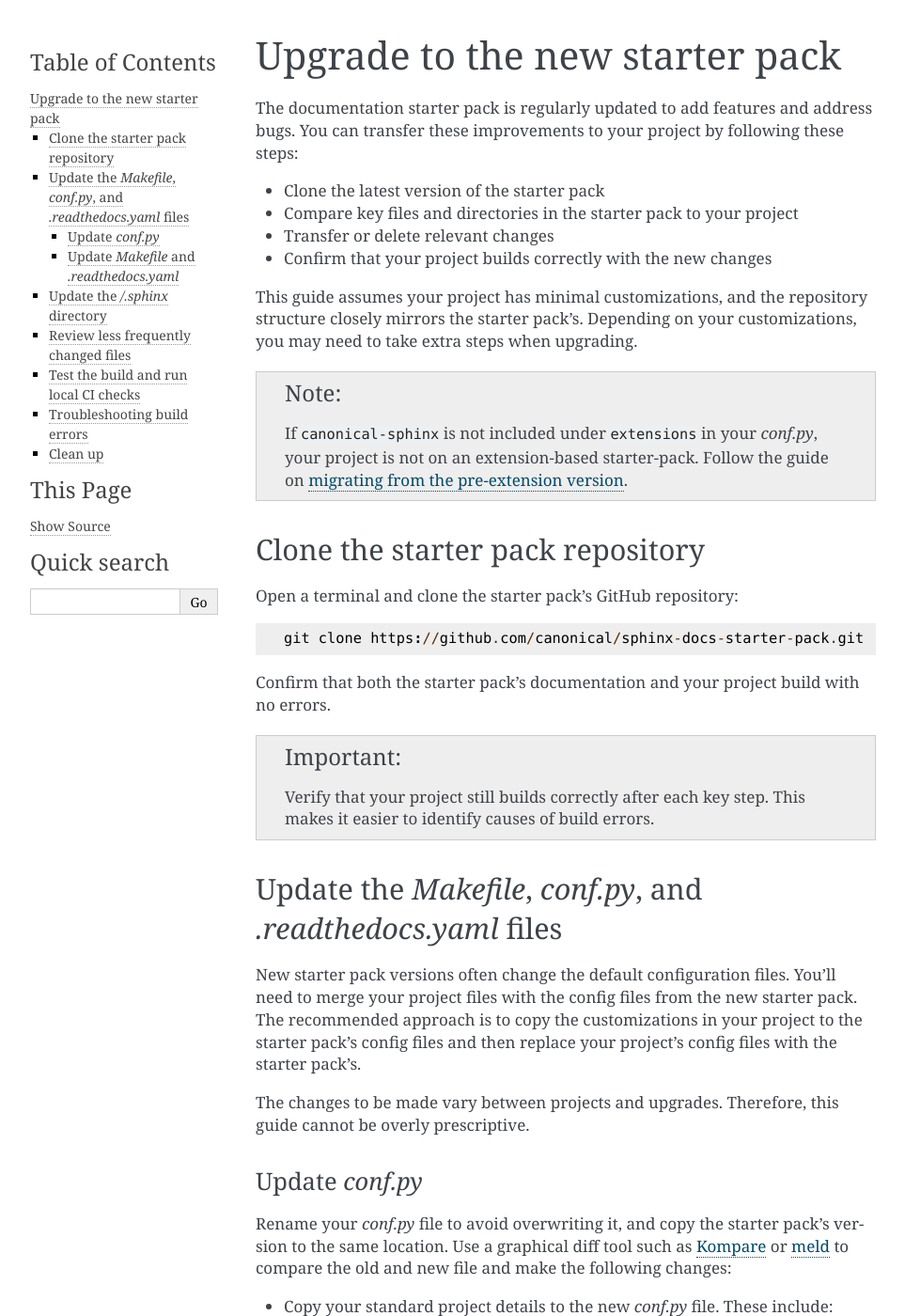
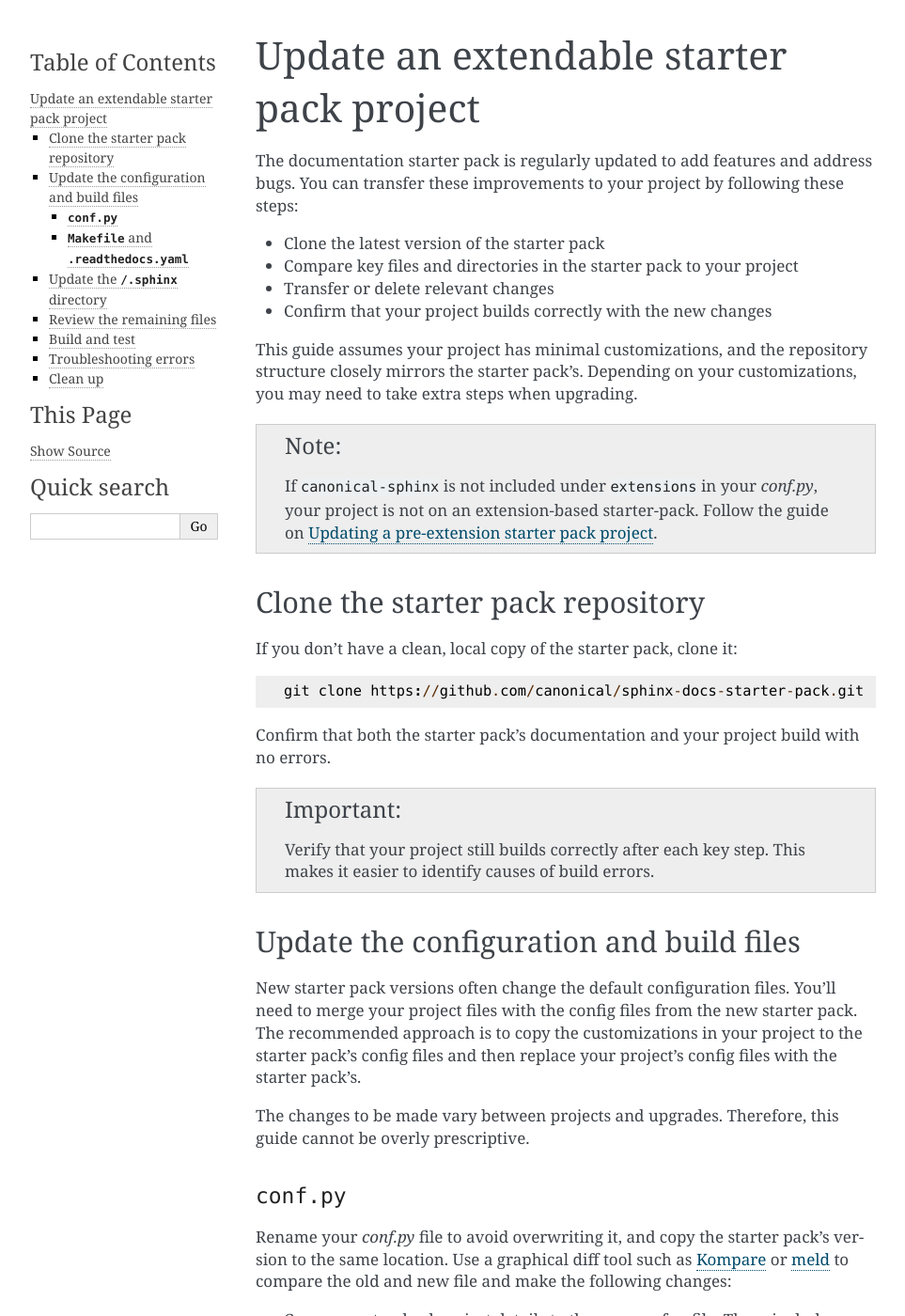
Before and after one commit to canonical/sphinx-docs-starter-pack, a Sphinx documentation site: the page built from docs/how-to/update-starter-packs/extendable.rst, in a window 1280 px wide and 1400 px high. Shown: the whole window at 94% size, without its empty margins (148-1111 px from the left). Built offline with Sphinx 7.4.7, drawn with Linux system fonts in a browser that asks for light colours; pages that are not in the unit, such as notebooks, are missing from menus; some of the changed text lies outside the part shown.

Commit message:
Apply changes from doc review.
Signed-off-by: Charles Odada <charles.odada@canonical.com>

```diff
--- a/docs/conf.py
+++ b/docs/conf.py
@@ -231,7 +231,7 @@ redirects = {
     'reference/doc-cheat-sheet/': '../rst-syntax-reference',
     'reference/style-guide-myst/': '../myst-syntax-reference',
     'reference/style-guide/': '../rst-syntax-reference',
-    'how-to/migrate-from-pre-extension': '../update-starter-packs/migrate-from-pre-extension/'
+    'how-to/migrate-from-pre-extension': '../update-starter-packs/pre-extension/'
 }
 
 
--- a/docs/how-to/index.rst
+++ b/docs/how-to/index.rst
@@ -18,12 +18,12 @@ Set up, configure, upgrade, and customize your project to keep it organized and
 .. toctree::
     :maxdepth: 1
 
-    update-starter-packs/index.rst
     rtd
     customise
     set-up-sitemaps
     customise-pdf
     update
+    update-starter-packs/index.rst
     troubleshoot-issues
 
 Optional features and workflows
--- a/docs/how-to/update-starter-packs/upgrade-new-starter-pack.rst
+++ b/docs/how-to/update-starter-packs/extendable.rst
@@ -1,7 +1,11 @@
-.. _upgrade-new-starter-pack:
+.. meta::
+   :description: Learn how to update Sphinx starter pack projects that use the ``canonical-sphinx`` extenstion.
 
-Upgrade to the new starter pack
-===============================
+.. _update-extendable-starter-pack:
+
+Update an extendable starter pack project
+=========================================
+
 The documentation starter pack is regularly updated to add features and address
 bugs. You can transfer these improvements to your project by following these steps:
 
@@ -17,11 +21,11 @@ you may need to take extra steps when upgrading.
 .. note::
    If ``canonical-sphinx`` is not included under ``extensions`` in your `conf.py`,
    your project is not on an extension-based starter-pack. Follow the guide on
-   :ref:`migrating from the pre-extension version <migrate-from-pre-extension>`.
+   :ref:`Updating a pre-extension starter pack project <update-pre-extension-starter-pack>`.
 
 Clone the starter pack repository
 ---------------------------------
-Open a terminal and clone the starter pack's GitHub repository:
+If you don't have a clean, local copy of the starter pack, clone it:
 
 .. code-block::
 
@@ -34,8 +38,8 @@ no errors.
    Verify that your project still builds correctly after each key step. This
    makes it easier to identify causes of build errors.
 
-Update the `Makefile`, `conf.py`, and `.readthedocs.yaml` files
-----------------------------------------------------------------
+Update the configuration and build files
+----------------------------------------
 New starter pack versions often change the default configuration files. You'll
 need to merge your project files with the config files from the new starter pack.
 The recommended approach is to copy the customizations in your project to the starter
@@ -45,8 +49,8 @@ pack's.
 The changes to be made vary between projects and upgrades. Therefore, this guide
 cannot be overly prescriptive.
 
-Update `conf.py`
-~~~~~~~~~~~~~~~~~
+``conf.py``
+~~~~~~~~~~~
 Rename your `conf.py` file to avoid overwriting it, and copy the starter pack's
 version to the same location. Use a graphical diff tool such as `Kompare <https://apps.kde.org/kompare/>`_
 or `meld <https://meldmerge.org/>`_ to compare the old and new file and make the
@@ -66,7 +70,7 @@ For other customizations, consider need and compatibility before copying them to
 the new file. If it's not obvious whether you should copy over a customization
 or include a new change, reach out to `Canonical's documentation team <https://matrix.to/#/#documentation:ubuntu.com>`_.
 
-Update `Makefile` and `.readthedocs.yaml`
+``Makefile`` and ``.readthedocs.yaml``
 ~~~~~~~~~~~~~~~~~~~~~~~~~~~~~~~~~~~~~~~~~
 Depending on the version of your project's starter pack, the new `Makefile` and `.readthedocs.yaml`
 files may have few or no changes. Apply the same approach you used for `conf.py`
@@ -75,8 +79,8 @@ to merge your customizations into the new files.
 If there are no project-specific customizations in your files but there are changes
 in the new ones, you can just overwrite your existing files with the new ones.
 
-Update the `/.sphinx` directory
--------------------------------
+Update the ``/.sphinx`` directory
+---------------------------------
 In addition to the docs above, the `/.sphinx` directory is also likely to have some
 changes in each upgrade. These files are not intended to be modified by users.
 
@@ -85,8 +89,8 @@ your project's `/.sphinx` directory and replace it with the starter pack's. If t
 are modifications in your project's `/.sphinx` directory, it is recommended that
 they transfer them out.
 
-Review less frequently changed files
-------------------------------------
+Review the remaining files
+--------------------------
 Some files in the starter pack may be updated less frequently, but it's a good idea
 to review them during each upgrade and determine if there are relevant changes:
 
@@ -109,8 +113,8 @@ to review them during each upgrade and determine if there are relevant changes:
 -   Review and transfer any necessary changes in the new `.gitignore` file to your
     project.
 
-Test the build and run local CI checks
---------------------------------------
+Build and test
+--------------
 Try building the docs locally and check the terminal output for errors::
 
     make run
```
Also changed, not shown: other parts of docs/how-to/update-starter-packs/extendable.rst (+2 -2 lines), docs/how-to/update-starter-packs/index.rst (+13 -6 lines), docs/how-to/update-starter-packs/pre-extension.rst (renamed from docs/how-to/update-starter-packs/migrate-from-pre-extension.rst, +6 -3 lines).
